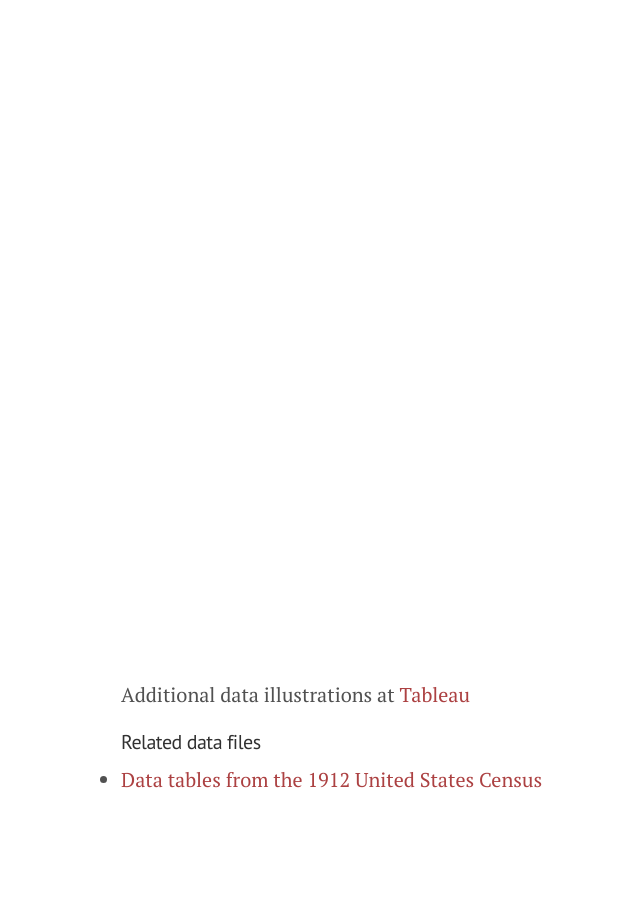
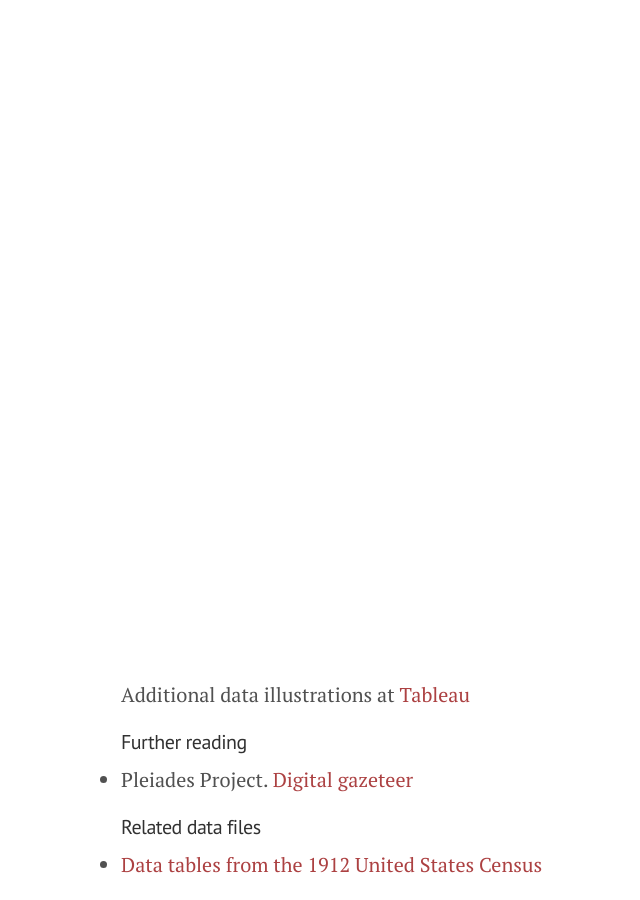
Before and after one commit to umd-mith/taw_workshop, a Jekyll site: the page built from index.html, in a window 1280 px wide and 900 px high, scrolled down 2942 px. Shown: the whole window, without its empty margins (199-839 px from the left). Built offline with Jekyll 4.4.1, drawn with Linux system fonts in a browser that asks for light colours; nearby versions of some CDN libraries; Markdown is read by kramdown in place of the engine named in the settings; the list of posts is cut into pages by our own code; before the commit the page ends 3757 px from its top, so only the background shows below that.

Commit message:
Add Pleiades link

```diff
--- a/index.html
+++ b/index.html
@@ -86,6 +86,11 @@ layout: default
     <figcaption>Additional data illustrations at <a href="https://public.tableau.com/profile/jennifer.guiliano#!/">Tableau</a></figcaption>
   </figure>
   <ul>
+    <h5>Further reading</h5>
+    <li>Pleiades Project. <a href="http://datahub.io/dataset/pleiades">Digital gazeteer</a>
+    </li>
+  </ul>
+  <ul>
       <h5>Related data files</h5>
       <li><a href="{{site.baseurl}}downloads#data-tables">Data tables from the 1912 United States Census</a></li>
     </ul>
```
